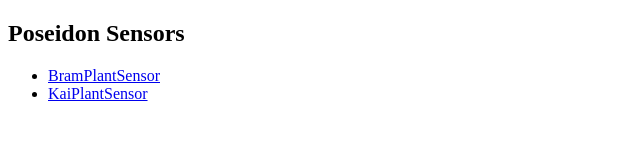
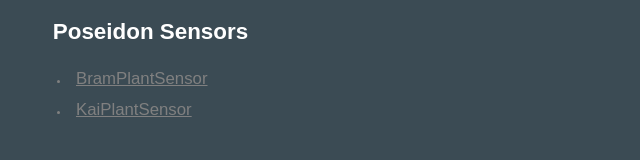
Before and after one commit to bhavers/PoseidonProject, a plain HTML site: page Tutorial3/node-app/public/sensors.html in a window 1280 px wide. Shown: the whole page, without its empty margins (0-640 px from the left). Drawn offline with Linux system fonts and the light colour scheme.

Commit message:
fixed css link

```diff
--- a/Tutorial3/node-app/public/sensors.html
+++ b/Tutorial3/node-app/public/sensors.html
@@ -1,7 +1,7 @@
 <!DOCTYPE html>
 <head>
 	<meta name="viewport" content="initial-scale=1" />
-	<link rel="stylesheet" type="text/css" href="css/sensor.css" />
+	<link rel="stylesheet" type="text/css" href="css/sensors.css" />
 </head>
 <body>
 <h2>Poseidon Sensors</h2>
```
